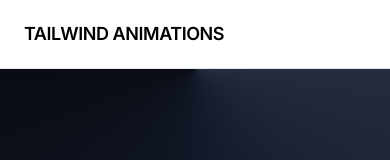
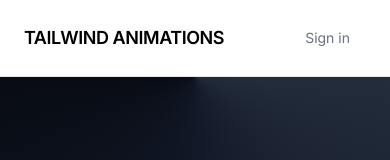
Before and after one commit to jacobbinnie/tailwind-animations, a Next.js app: page / in a window 390 px wide. Shown: the top 160 px of the page. Built offline with nearby package versions, Linux system fonts and the light colour scheme; no server answers.

Commit message:
feat: and mobile responsiveness to sign in button

```diff
--- a/src/app/components/Navbar/index.tsx
+++ b/src/app/components/Navbar/index.tsx
@@ -55,17 +55,17 @@ function Navbar({}: NavbarProps) {
             </div>
           </nav>
         ) : (
-          <nav className="flex-col items-center flex-grow hidden md:pb-0 md:flex md:justify-end md:flex-row">
-            <div className="inline-flex items-center gap-2 list-none lg:ml-auto">
+          <nav className="items-center flex-grow pb-0 flex justify-end flex-row">
+            <div className="inline-flex items-center gap-4 list-none lg:ml-auto">
               <button
                 onClick={() => handleSetPage(0)}
-                className="block px-4 py-2 mt-2 text-sm text-gray-500 md:mt-0 focus:outline-none focus:shadow-outline"
+                className="block px-4 py-2 sm:mt-2 text-sm text-gray-500 md:mt-0 focus:outline-none focus:shadow-outline"
               >
                 Sign in
               </button>
               <button
                 onClick={() => handleSetPage(1)}
-                className="inline-flex items-center justify-center px-4 py-2 text-sm font-semibold text-white bg-black rounded-full group focus:outline-none focus-visible:outline-2 focus-visible:outline-offset-2 hover:bg-gray-700 active:bg-gray-800 active:text-white focus-visible:outline-black"
+                className="iitems-center hidden sm:inline-flex justify-center px-4 py-2 text-sm font-semibold text-white bg-black rounded-full group focus:outline-none focus-visible:outline-2 focus-visible:outline-offset-2 hover:bg-gray-700 active:bg-gray-800 active:text-white focus-visible:outline-black"
               >
                 $29 Lifetime Access
               </button>
```
